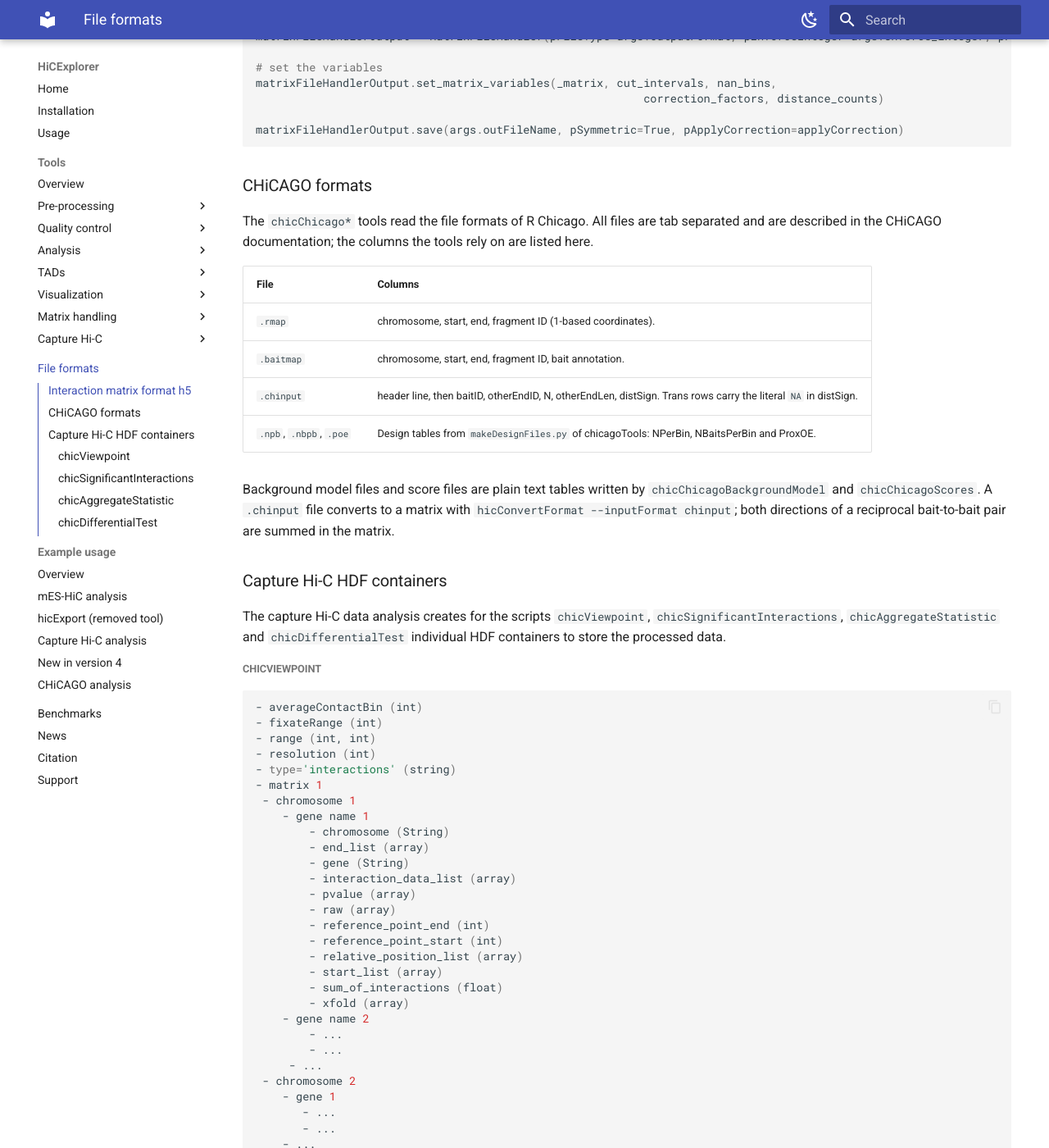
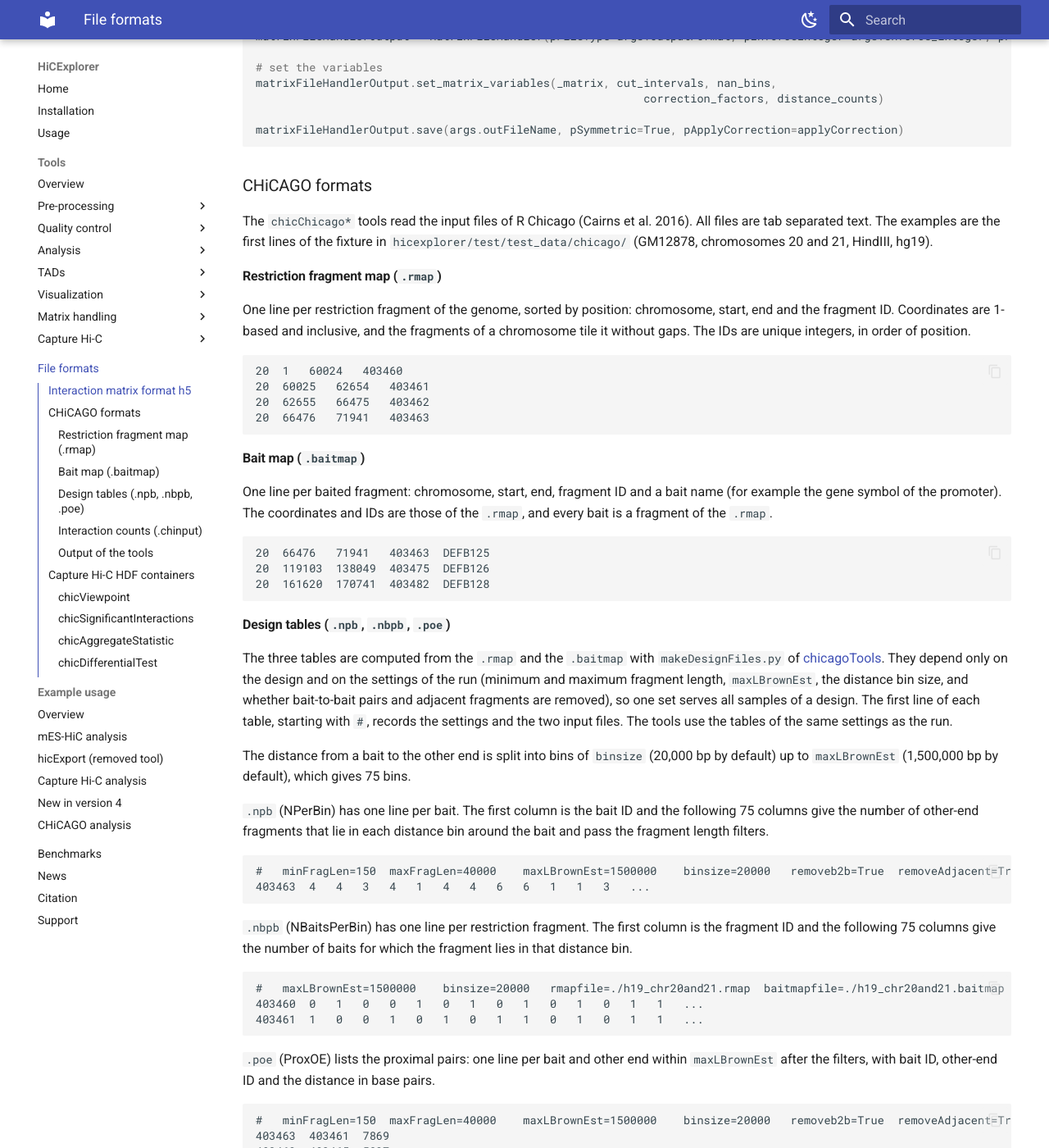
Before and after one commit to deeptools/HiCExplorer, an MkDocs documentation site: the page built from docs/file-formats.md, in a window 1280 px wide and 1400 px high, scrolled down 2796 px. Shown: the whole window at 82% size. Built offline with MkDocs 1.6.1 and Material for MkDocs 9.7.7, drawn with Linux system fonts in a browser that asks for light colours; some of the changed text lies outside the part shown.

Commit message:
Describe the CHiCAGO input formats in detail
Adds the rmap, baitmap, npb, nbpb, poe and chinput formats with real examples
and the columns of the score and significant-interaction outputs, and links
them from the tutorial.

Co-Authored-By: Claude Sonnet 5 <noreply@anthropic.com>

````diff
--- a/docs/file-formats.md
+++ b/docs/file-formats.md
@@ -141,19 +141,103 @@ matrixFileHandlerOutput.save(args.outFileName, pSymmetric=True, pApplyCorrection
 ```
 ### CHiCAGO formats
 
-The `chicChicago*` tools read the file formats of R Chicago. All files are tab separated and are
-described in the CHiCAGO documentation; the columns the tools rely on are listed here.
+The `chicChicago*` tools read the input files of R Chicago (Cairns et al. 2016). All files are tab
+separated text. The examples are the first lines of the fixture in
+`hicexplorer/test/test_data/chicago/` (GM12878, chromosomes 20 and 21, HindIII, hg19).
 
-| File | Columns |
-|---|---|
-| `.rmap` | chromosome, start, end, fragment ID (1-based coordinates). |
-| `.baitmap` | chromosome, start, end, fragment ID, bait annotation. |
-| `.chinput` | header line, then baitID, otherEndID, N, otherEndLen, distSign. Trans rows carry the literal `NA` in distSign. |
-| `.npb`, `.nbpb`, `.poe` | Design tables from `makeDesignFiles.py` of chicagoTools: NPerBin, NBaitsPerBin and ProxOE. |
+#### Restriction fragment map (`.rmap`)
 
-Background model files and score files are plain text tables written by `chicChicagoBackgroundModel` and
-`chicChicagoScores`. A `.chinput` file converts to a matrix with `hicConvertFormat --inputFormat chinput`;
-both directions of a reciprocal bait-to-bait pair are summed in the matrix.
+One line per restriction fragment of the genome, sorted by position: chromosome, start, end and the
+fragment ID. Coordinates are 1-based and inclusive, and the fragments of a chromosome tile it without gaps.
+The IDs are unique integers, in order of position.
+
+```text
+20	1	60024	403460
+20	60025	62654	403461
+20	62655	66475	403462
+20	66476	71941	403463
+```
+
+#### Bait map (`.baitmap`)
+
+One line per baited fragment: chromosome, start, end, fragment ID and a bait name (for example the gene
+symbol of the promoter). The coordinates and IDs are those of the `.rmap`, and every bait is a fragment of
+the `.rmap`.
+
+```text
+20	66476	71941	403463	DEFB125
+20	119103	138049	403475	DEFB126
+20	161620	170741	403482	DEFB128
+```
+
+#### Design tables (`.npb`, `.nbpb`, `.poe`)
+
+The three tables are computed from the `.rmap` and the `.baitmap` with `makeDesignFiles.py` of
+[chicagoTools](https://github.com/RegulatoryGenomicsGroup/chicago). They depend only on the design and on the
+settings of the run (minimum and maximum fragment length, `maxLBrownEst`, the distance bin size, and
+whether bait-to-bait pairs and adjacent fragments are removed), so one set serves all samples of a design.
+The first line of each table, starting with `#`, records the settings and the two input files. The
+tools use the tables of the same settings as the run.
+
+The distance from a bait to the other end is split into bins of `binsize` (20,000 bp by default) up to
+`maxLBrownEst` (1,500,000 bp by default), which gives 75 bins.
+
+`.npb` (NPerBin) has one line per bait. The first column is the bait ID and the following 75 columns give
+the number of other-end fragments that lie in each distance bin around the bait and pass the fragment length
+filters.
+
+```text
+#	minFragLen=150	maxFragLen=40000	maxLBrownEst=1500000	binsize=20000	removeb2b=True	removeAdjacent=True	rmapfile=./h19_chr20and21.rmap	baitmapfile=./h19_chr20and21.baitmap
+403463	4	4	3	4	1	4	4	6	6	1	1	3	...
+```
+
+`.nbpb` (NBaitsPerBin) has one line per restriction fragment. The first column is the fragment ID and the
+following 75 columns give the number of baits for which the fragment lies in that distance bin.
+
+```text
+#	maxLBrownEst=1500000	binsize=20000	rmapfile=./h19_chr20and21.rmap	baitmapfile=./h19_chr20and21.baitmap
+403460	0	1	0	0	1	0	1	0	1	0	1	0	1	1	...
+403461	1	0	0	1	0	1	0	1	1	0	1	0	1	1	...
+```
+
+`.poe` (ProxOE) lists the proximal pairs: one line per bait and other end within `maxLBrownEst` after the
+filters, with bait ID, other-end ID and the distance in base pairs.
+
+```text
+#	minFragLen=150	maxFragLen=40000	maxLBrownEst=1500000	binsize=20000	removeb2b=True	removeAdjacent=True	rmapfile=./h19_chr20and21.rmap	baitmapfile=./h19_chr20and21.baitmap
+403463	403461	7869
+403463	403465	5827
+403463	403466	11771
+```
+
+#### Interaction counts (`.chinput`)
+
+One sample per file. The first line starts with `##` and records the sample name and the design files.
+The second line names the columns. Each following line is one pair of a bait and an other end: bait ID,
+other-end ID, the read count N, the length of the other-end fragment and the signed distance
+(negative when the other end lies upstream of the bait). Pairs on different chromosomes (trans) have the
+literal `NA` as distance. Several replicates are summed per pair beforehand.
+
+```text
+##	samplename=GM_rep1	bamname=...	baitmapfile=...	digestfile=...
+baitID	otherEndID	N	otherEndLen	distSign
+403463	403461	2	2629	-7869
+403463	403462	1	3820	-4644
+```
+
+`bam2chicago.sh` of chicagoTools writes the file from the aligned reads. `hicConvertFormat --inputFormat
+chinput --rmap FILE.rmap` writes it as a matrix; both directions of a reciprocal bait-to-bait pair are
+summed in the matrix.
+
+#### Output of the tools
+
+`chicChicagoBackgroundModel` writes the background model and `chicChicagoScores` the scores, both as plain
+text tables. `chicChicagoScores` has one line per interaction with the columns `baitID`, `otherEndID`, `N`,
+`distSign`, `Bmean` (expected count of the Brownian component), `Tmean` (expected count of the technical
+noise), `log_p` (natural logarithm of the p-value) and `score`. `chicChicagoSignificantInteractions` writes the
+interactions above the score threshold with the coordinates: `bait_chr`, `bait_start`, `bait_end`,
+`bait_name`, `otherEnd_chr`, `otherEnd_start`, `otherEnd_end`, `N`, `distSign` and `score`. See the
+[CHiCAGO tutorial](example-usage/chicago-tutorial.md).
 
 ### Capture Hi-C HDF containers
 
````
Also changed, not shown: docs/example-usage/chicago-tutorial.md (+10 -2 lines).
